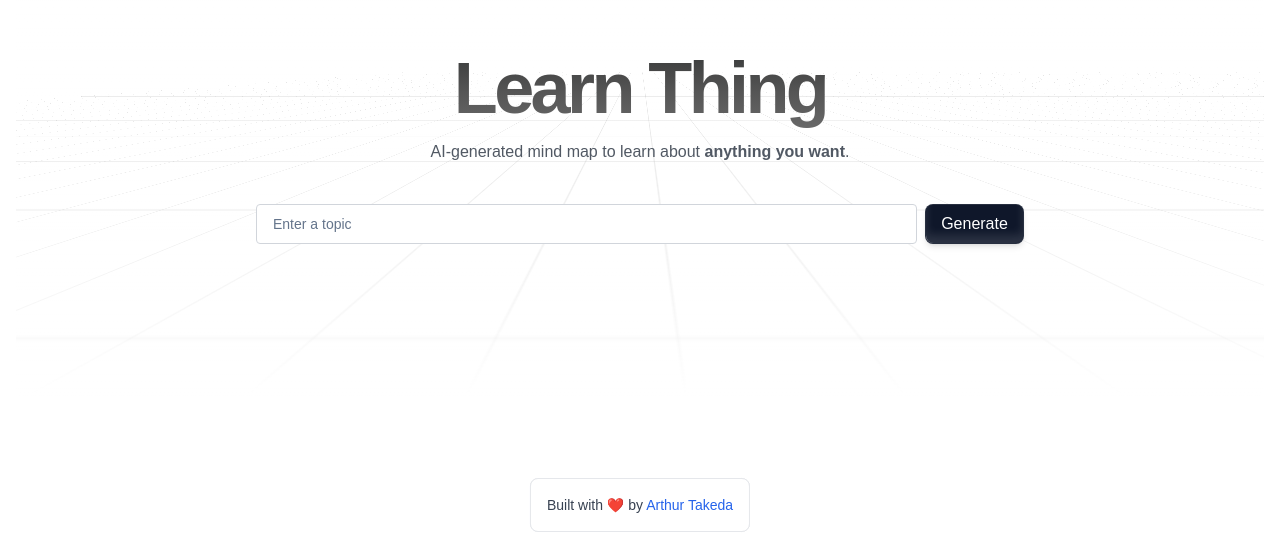
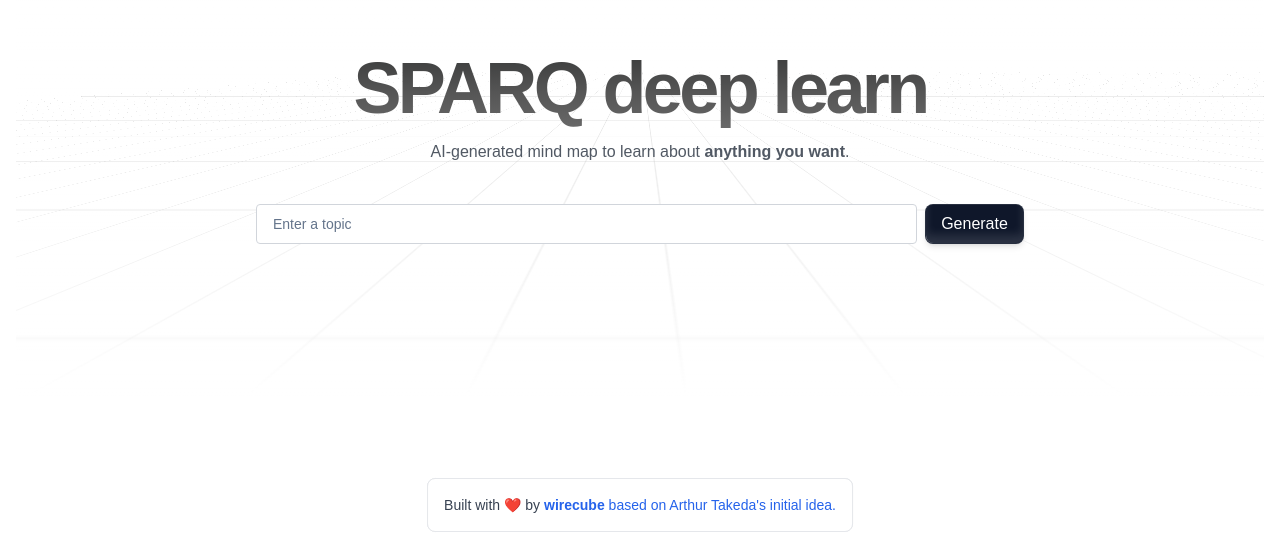
Before and after one commit to wireflo/sparq-deep-learn, a Next.js app: page / in a window 1280 px wide. Shown: the part 252-800 px from the top of the page. Built offline with nearby package versions, Linux system fonts and the light colour scheme.

Commit message:
initally working anthropic/mermaid

```diff
--- a/app/components/Credits.tsx
+++ b/app/components/Credits.tsx
@@ -6,10 +6,10 @@ const Credits: React.FC = () => {
       <p className="text-sm text-gray-700">
         Built with ❤️ by{" "}
         <a
-          href="https://github.com/aotakeda/learn-thing"
+          href="https://wirecube.com"
           className="text-blue-600 hover:underline"
         >
-          Arthur Takeda
+         <b>wirecube</b> based on Arthur Takeda's initial idea.
         </a>
       </p>
     </div>
--- a/app/components/Hero.tsx
+++ b/app/components/Hero.tsx
@@ -9,7 +9,7 @@ const Hero = () => {
         transition={{ duration: 0.8, ease: "easeOut" }}
         className="pointer-events-none z-10 whitespace-pre-wrap pb-2 bg-gradient-to-b from-[#3a3b3b] via-[#555555] to-[#6a6a6a] bg-clip-text text-center text-7xl font-bold leading-none tracking-tighter text-transparent"
       >
-        Learn Thing
+        SPARQ deep learn
       </motion.span>
       <motion.p
         initial={{ opacity: 0 }}
--- a/app/layout.tsx
+++ b/app/layout.tsx
@@ -15,7 +15,7 @@ const geistMono = localFont({
 });
 
 export const metadata: Metadata = {
-  title: "Learn Thing",
+  title: "SPARQ Deep Learn",
   description: "AI-generated mind map to learn something new.",
 };
 
```
